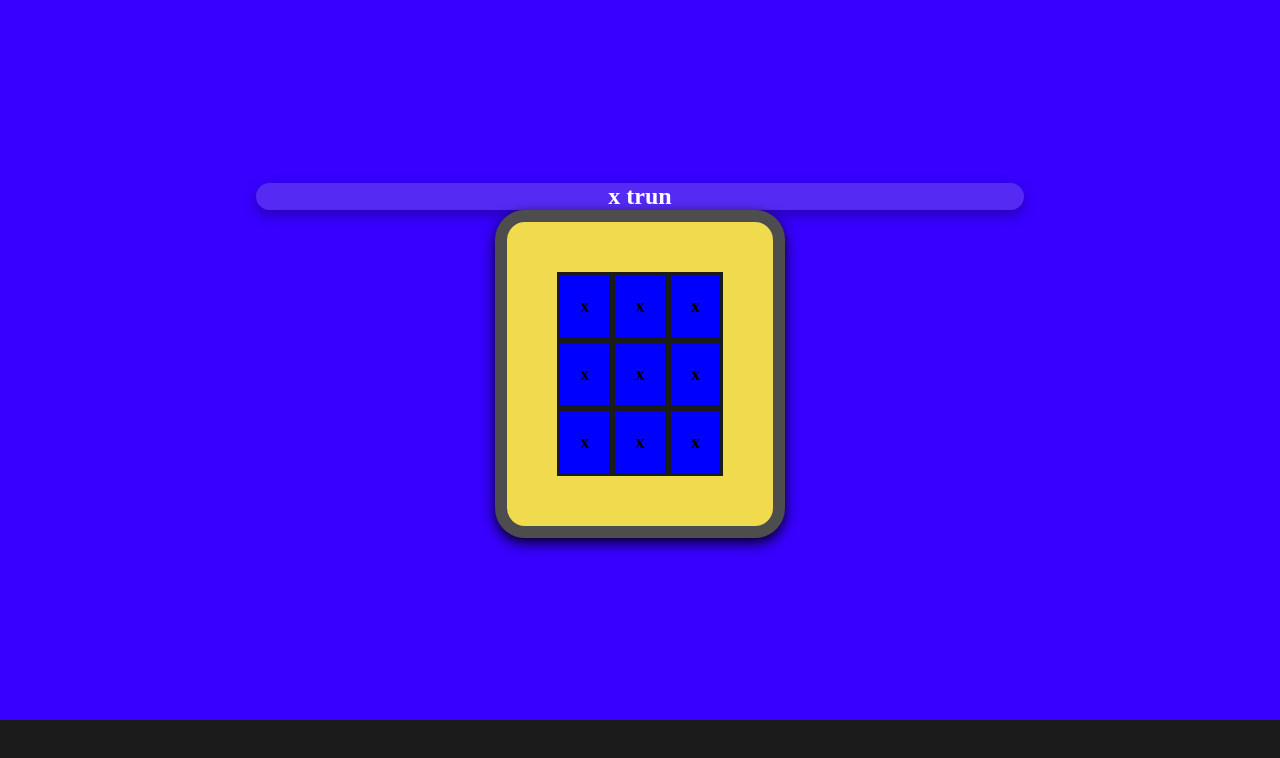
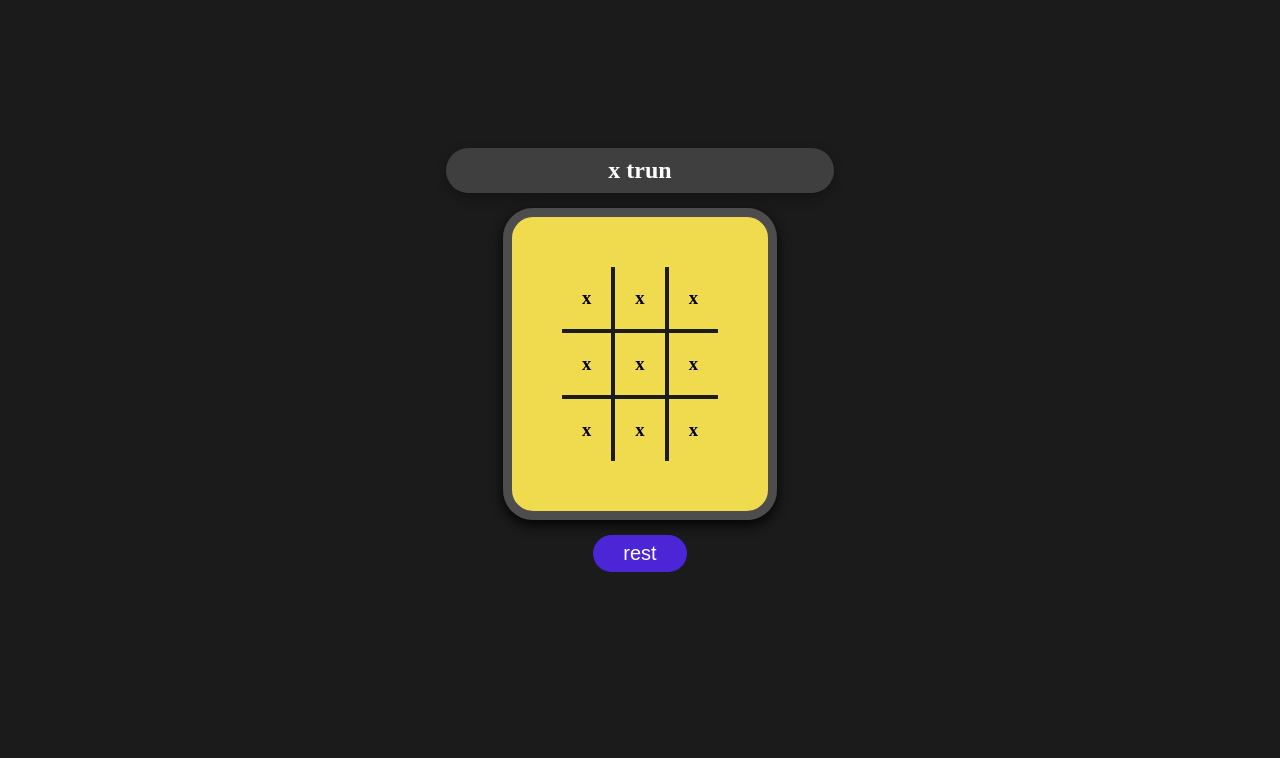
Before and after one commit to Abdo-Elkateb/Tic-Tac-Toe--javasript, a plain HTML site: page index.html in a window 1280 px wide. Drawn offline with Linux system fonts and the light colour scheme.

Commit message:
FINSH UI

```diff
--- a/index.html
+++ b/index.html
@@ -13,6 +13,9 @@
     <!-- body -->
     <div id="all-content">
         <div id="main-content">
+
+            <div class="container-borad">
+
             <!-- HEADER -->
             <div id="header">
                 <h2 id="instruction">
@@ -24,21 +27,21 @@
 
             <!-- BOARD -->
             <div id="grid-container">
-                <div class="square">
+                <div class="square"style="border-top:none; border-left:none">
                     <h3 class="square-content">
                         x
 
                     </h3>
 
                 </div>
-                <div class="square">
+                <div class="square"style="border-top:none">
                     <h3 class="square-content">
                         x
 
                     </h3>
 
                 </div>
-                <div class="square">
+                <div class="square"style="border-top:none; border-right:none">
                     <h3 class="square-content">
                         x
 
@@ -46,21 +49,21 @@
 
                 </div>
                 <!-- row 2 -->
-                <div class="square">
+                <div class="square"style=" border-left:none">
                     <h3 class="square-content">
                         x
 
                     </h3>
 
                 </div>
-                <div class="square">
+                <div class="square"style="">
                     <h3 class="square-content">
                         x
 
                     </h3>
 
                 </div>
-                <div class="square">
+                <div class="square"style="  border-right:none">
                     <h3 class="square-content">
                         x
 
@@ -68,31 +71,36 @@
 
                 </div>
                 <!-- row 3 -->
-                <div class="square">
+                <div class="square"style="border-bottom:none; border-left:none">
                     <h3 class="square-content">
                         x
 
                     </h3>
 
                 </div>
-                <div class="square">
+                <div class="square"style="border-bottom:none">
                     <h3 class="square-content">
                         x
 
                     </h3>
 
                 </div>
-                <div class="square">
+                <div class="square"style="border-bottom:none; border-right :none">
                     <h3 class="square-content">
                         x
 
                     </h3>
 
                 </div>
+
             </div>
 
 
             <!-- BOARD -->
+                <div id="footer">
+                    <button class="rest">rest</button>
+                </div>
+            </div>
         </div>
     </div>
 
--- a/style.css
+++ b/style.css
@@ -12,48 +12,77 @@ body {
     background: var(--color-body);
 
 }
-#header {
-    background-color: var(--color-header);
-    color:var(--color-content);
-    border-radius: 30px;
-    box-shadow: 0px 5px 13px rgb(0, 0, 0, 0.3);
-    width: 60%;
-    display: flex;
-    justify-content: center;
-    align-items: center;
-}
+
 #all-content {
-    background: green;
     height: 90vh;
 }
 
 #main-content {
     width: 100%;
     height:100%;
-    background-color: rgb(55, 0, 255);
+
     display: flex;
         flex-direction: column;
     justify-content: center;
     align-items: center;
 
 }
-
+.container-borad {
+    display: flex;
+    flex-direction: column;
+    justify-content: center;
+    align-items: center;
+    aspect-ratio: 1;
+    height: 90%;
+}
+#header {
+    background-color: var(--color-header);
+    color: var(--color-content);
+    border-radius: 30px;
+    box-shadow: 0px 5px 13px rgb(0, 0, 0, 0.3);
+    width: 60%;
+    height: 7%;
+    display: flex;
+    margin-bottom: 15px;
+    justify-content: center;
+    align-items: center;
+}
 #grid-container {
     background-color: #f0db4f;
     display: grid;
     grid-template-columns: auto auto auto;
     padding:50px;
-    border: 12px solid #4d4d4d;
+    border: 9px solid #4d4d4d;
     border-radius: 30px;
     box-shadow: 0px 5px 13px rgb(0, 0, 0, 0.9);
 }
 
 .square {
-    background: blue;
+    /* background: blue; */
     padding: 20px;
-    border: 3px solid #1b1b1b;
+    border: 2px solid #1b1b1b;
     display:flex;
     justify-content: center;
     align-items: center;
     cursor: pointer;
+    transition:  all .3s;
 }
+.square:hover {
+    background-color: #c6b424;
+}
+
+#footer button {
+    background: #4b25d6;
+    color:var(--color-content);
+    font-size: 20px;
+    padding: 7px 30px;
+    border-radius: 30px;
+    margin-top: 15px;
+    border: none;
+    cursor: pointer;
+    transition: all .3s;
+}
+#footer button:hover {
+    background: #c6b424;
+
+}
```
